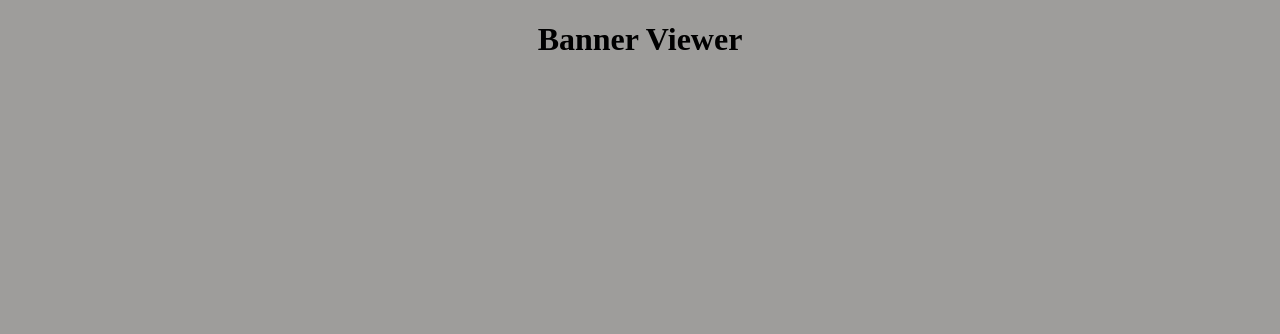
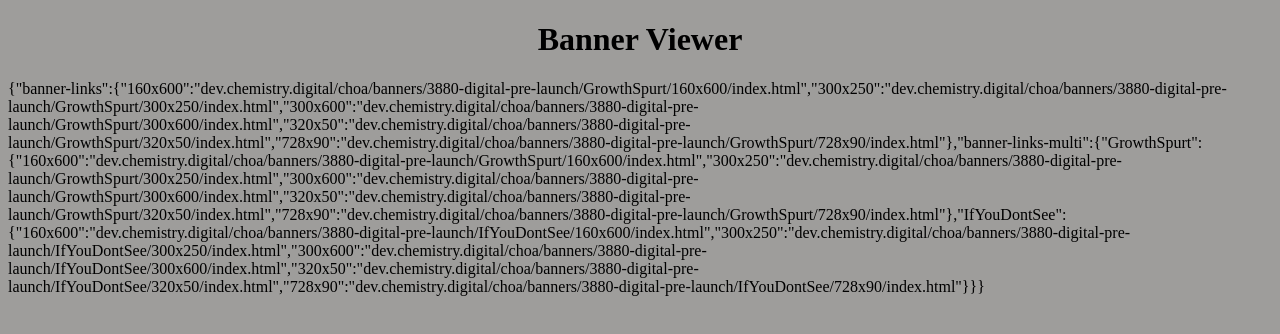
Before and after one commit to dsschapira/banner-viewer, an Angular app: page / in a window 1280 px wide. Shown: the top 334 px of the page. Built offline with nearby package versions, Linux system fonts and the light colour scheme.

Commit message:
Get links from JSON file in main app component

```diff
--- a/src/app/app.component.html
+++ b/src/app/app.component.html
@@ -1,3 +1,7 @@
 <div id="main-container">
   <h1>Banner Viewer</h1>
 </div>
+
+<section>
+  {{bannerLinks}}
+</section>
--- a/src/app/app.component.ts
+++ b/src/app/app.component.ts
@@ -1,4 +1,6 @@
 import { Component } from '@angular/core';
+import { BannerLinksService } from './services/banner-links.service';
+import { Subscription } from 'rxjs/Subscription';
 
 @Component({
   selector: 'app-root',
@@ -6,5 +8,17 @@ import { Component } from '@angular/core';
   styleUrls: ['./app.component.css']
 })
 export class AppComponent {
-  title = 'app';
+  bannerLinks:string;
+
+  constructor(private bannerService: BannerLinksService){
+
+    this.bannerService.getBanners().subscribe((res)=>{
+      this.bannerLinks = JSON.stringify(res.json());
+    });
+
+  }
+
+  ngOnInit(){
+
+  }
 }
--- /dev/null
+++ b/src/app/services/banner-links.service.ts
@@ -0,0 +1,14 @@
+import { Injectable } from '@angular/core';
+import {Http} from '@angular/http';
+import 'rxjs';
+
+@Injectable()
+export class BannerLinksService {
+
+  constructor(private http:Http) { }
+
+  getBanners(){
+    return this.http.get(encodeURI(window.location.href+"assets/banners.json"));
+  }
+
+}
```
Also changed, not shown: src/app/app.module.ts (+7 -3 lines), .angular-cli.json, src/assets/banners.json (renamed from src/links/banners.json), 2 other files (tests, documents, lock files or other folders).
